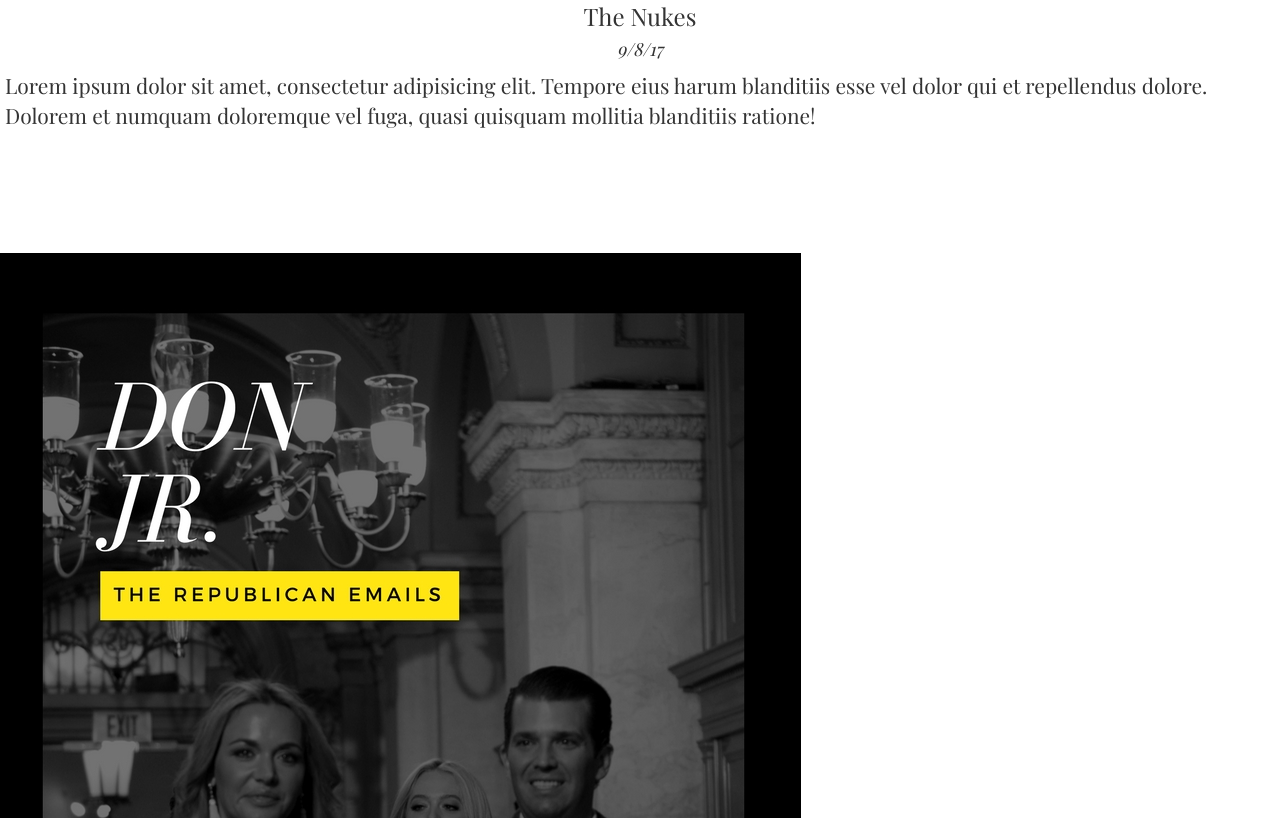
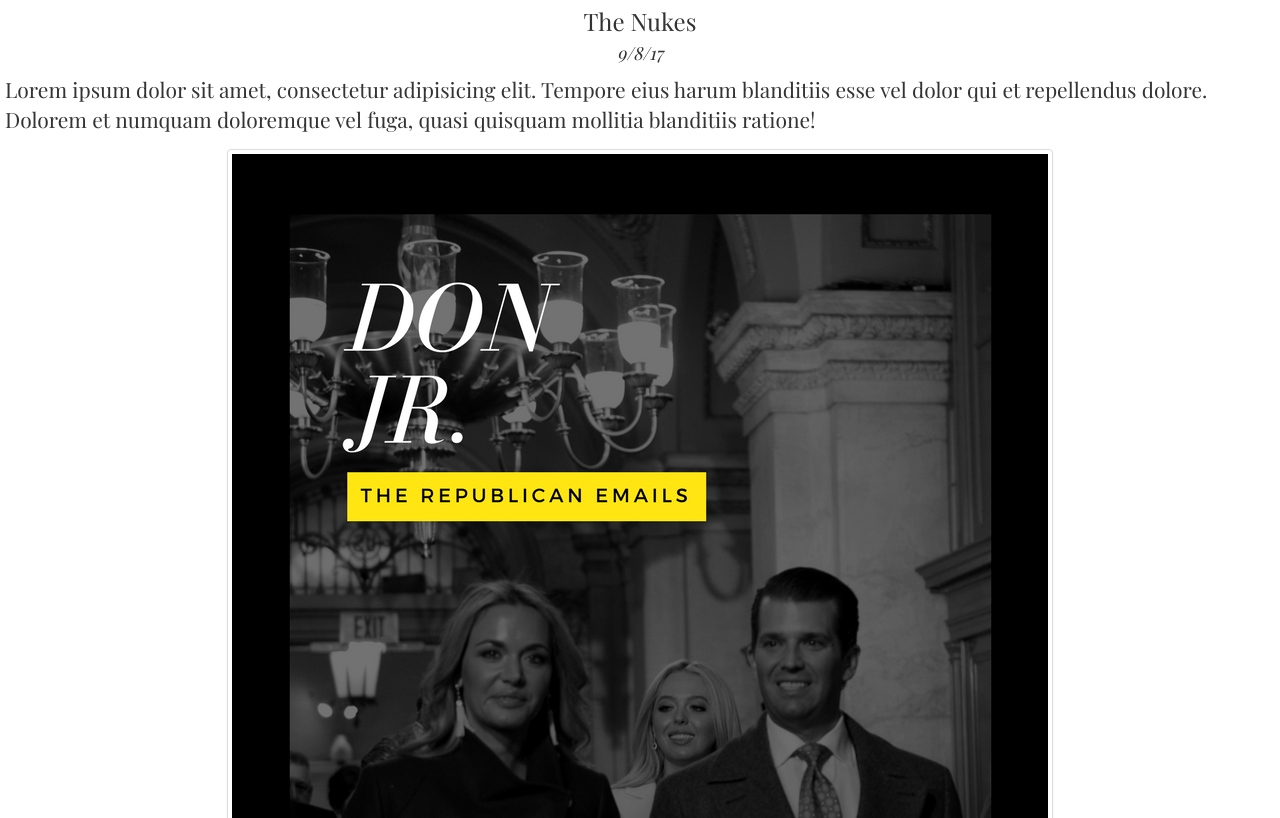
Before and after one commit to pandaboy1201/theD, a plain HTML site: page index.html in a window 1280 px wide. Shown: the part 862-1680 px from the top of the page. Drawn offline with nearby package versions, Linux system fonts and the light colour scheme.

Commit message:
Update index.html

```diff
--- a/index.html
+++ b/index.html
@@ -19,7 +19,7 @@
 
 <div class="jumbotron" style="margin-top: 0px; margin-bottom: 0px; padding-top: 0px; padding-bottom: 0px;">
 <div class="row columns" style="margin: 0px; text-align: left; position: relative; z-index: 1; background-color: white; padding: 5px;">
-    <h5><b>theDonald.</b> | new | archive</h5>
+    <h4><b>theDonald.</b> | new | archive</h4>
 </div>
 <img src="theDONALD.%20(1).jpg" class="img-responsive">
 </div>
@@ -28,9 +28,7 @@
     <hr width="75%" style="border: solid 1px black;">
     <h3>The Nukes</h3><h4><i>9/8/17</i></h4>
     <p style="text-align: left; padding-left: 5px;">Lorem ipsum dolor sit amet, consectetur adipisicing elit. Tempore eius harum blanditiis esse vel dolor qui et repellendus dolore. Dolorem et numquam doloremque vel fuga, quasi quisquam mollitia blanditiis ratione!</p>
-</div>
-<div class="row">
-    <img src="2.jpg" class="img-resposnive" style="align-content: center;">
+       <img src="2.jpg" alt="" class="img-thumbnail img responsive">
 </div>
 </body>
 </html>
```
